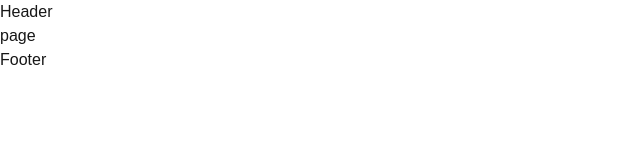
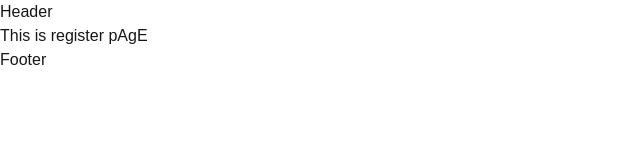
Before and after one commit to Shanta-Islam/ByteSpace-New, a Next.js app: page /register in a window 1280 px wide. Shown: the top 160 px of the page, without its empty margins (0-640 px from the left). Built offline with nearby package versions, Linux system fonts and the light colour scheme.

Commit message:
Added Register page

```diff
--- a/src/app/(auth)/register/page.tsx
+++ b/src/app/(auth)/register/page.tsx
@@ -1,7 +1,7 @@
 import React from 'react'
 
-export default function page() {
+export default function Register() {
   return (
-    <div>page</div>
+    <div>This is register pAgE</div>
   )
 }
```
